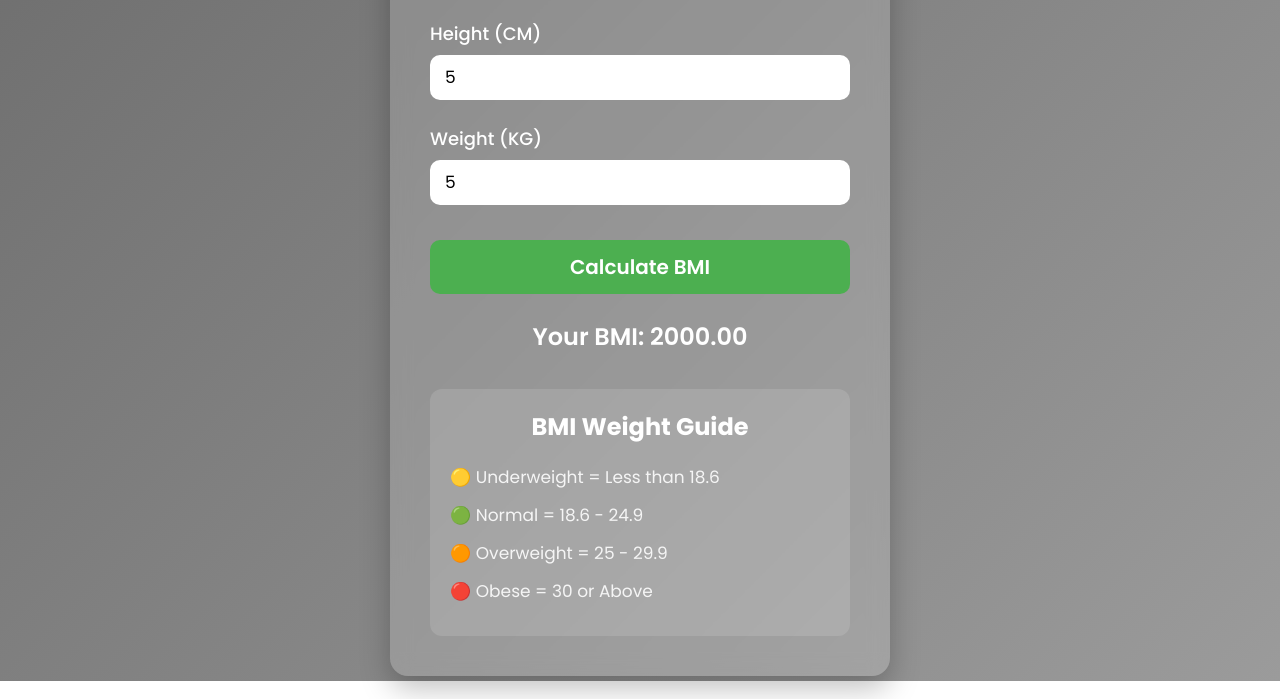
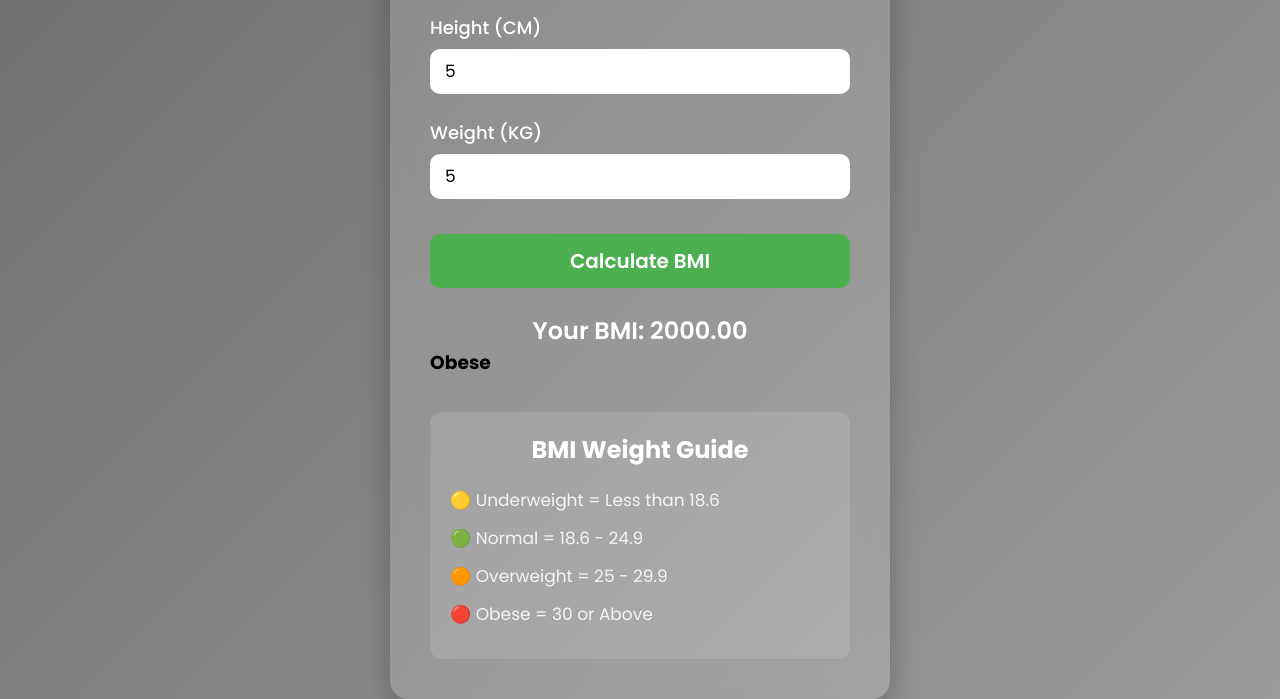
Before and after one commit to abirsaha9328-arch/JS-learning, a plain HTML site: page 07_Project/Project2/index.html in a window 1280 px wide. Both pictures are taken after typing "5", "5" into the empty fields and a click on the button "Calculate BMI". Shown: the part 119-818 px from the top of the page. Drawn offline with Linux system fonts and the light colour scheme.

Commit message:
project 2

```diff
--- a/07_Project/Project2/index.html
+++ b/07_Project/Project2/index.html
@@ -42,6 +42,10 @@
             Your BMI: --
         </div>
 
+        <div class="condition">
+
+        </div>
+
         <div class="guide">
             <h2>BMI Weight Guide</h2>
 
--- a/07_Project/Project2/script.js
+++ b/07_Project/Project2/script.js
@@ -3,14 +3,48 @@ const calculation = document.querySelector("#calculate")
 
 calculation.addEventListener("click" , function ()
 {
-    let Height = document.querySelector("#height").value
-    let Weight = document.querySelector("#weight").value
+    let Height = Number( document.querySelector("#height").value)
+    let Weight = Number( document.querySelector("#weight").value)
+    let showResult = document.querySelector(".result")
+    let condition = document.querySelector(".condition")
+    let heightMeter;
+    let findBMI;
+    if(Height < 0 || Height === '' ||isNaN(Height))
+    {
+        showResult.textContent = `Provide the valid height : ${Height}`
+    }
 
-    let heightMeter = Height / 100
+    else if(Weight < 0 || Weight === '' || isNaN(Weight))
+    {
+        showResult.textContent = `Provide the valid weight : ${Weight}`
 
-    let findBMI = Weight / (heightMeter * heightMeter)
+    }
+
+    else {
+        heightMeter = Height / 100
+        findBMI = Weight / (heightMeter * heightMeter)
+        showResult.textContent = `Your BMI: ${findBMI.toFixed(2)}`
+
+    }
+
+    if(findBMI < 18.6)
+    {
+        condition.innerHTML = `<h3> Underweight </h3>`
+    }
+
+    else if(findBMI >= 18.6 && findBMI <=24.9)
+    {
+       condition.innerHTML = `<h3> Normal </h3>`
+    }
+
+    else if(findBMI >= 25 && findBMI <=29.9)
+    {
+        condition.innerHTML = `<h3> Overweight </h3>`
+    }
+
+    else{
+        condition.innerHTML = `<h3> Obese </h3>`
+    }
 
 
-    let showResult = document.querySelector(".result")
-    showResult.textContent = `Your BMI: ${findBMI.toFixed(2)}`
 })
```
Also changed, not shown: 07_Project/Project2/style.css (+0 -76 lines).
